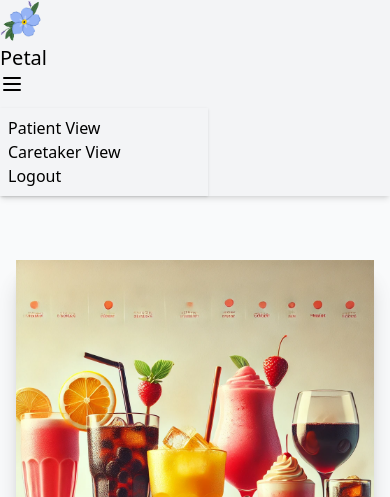
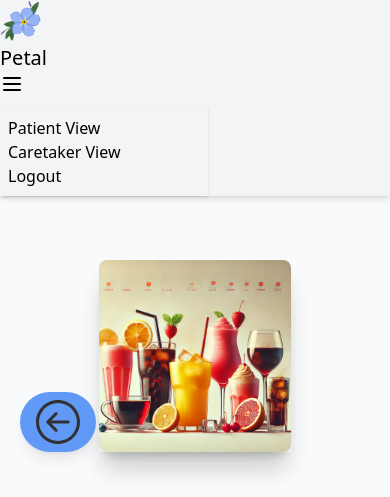
Before and after one commit to sjk7876/brickhack11, a Django app: page /patient/ in a window 390 px wide. Shown: the top 497 px of the page. Run offline with Django 5.2, Linux system fonts and the light colour scheme; data comes from the database, SQL or seed files in the repository; both versions use the stored data as it was after the commit; some libraries are stand-ins or nearby versions.

Commit message:
Fixed sizing images thing and back button overlay

```diff
--- a/core/templates/nodes.html
+++ b/core/templates/nodes.html
@@ -4,13 +4,13 @@
 <section class="flex flex-wrap items-center justify-center gap-4 w-full h-full">
   <button
     onclick="window.history.back()"
-    class = "absolute left-10 top-1/2 transform -translate-y-1/2 bg-blue-500 text-white rounded-full py-2 px-4 hover:bg-blue-600 focus:outline-none focus:ring-2 focus:ring-blue-400"
+    class="absolute left-5 top-1/2 transform -translate-y-1/2 z-[100] bg-blue-500 opacity-80 shadow-lg text-white rounded-full py-2 px-4 hover:bg-blue-600 focus:outline-none focus:ring-2 focus:ring-blue-400"
   >
     <img src="{% static 'core/icons/back-button.svg' %}" alt="Back" class="w-11 h-11" />
   </button>
   {% for node in nodes %} {% if node.children.all|length > 0 %}
   <div
-    class="card bg-base-100 w-96 shadow-xl mx-4 my-4"
+    class="card bg-base-100 shadow-xl mx-4 my-4 w-48 h-48 md:w-72 md:h-72 lg:w-96 lg:h-96"
     id="category-card-{{ forloop.counter }}"
   >
     <div
@@ -18,23 +18,23 @@
       data-tip="{{ node.name }}"
     >
       <a class="w-full h-full" href="{% url 'patient-node' node.id %}">
-        <figure class="rounded-lg shadow-xl">
-          <img src="{{ node.image.url }}" alt="{{ node.name }}" />
+        <figure class="rounded-lg shadow-xl overflow-hidden w-48 h-48 md:w-72 md:h-72 lg:w-96 lg:h-96">
+          <img src="{{ node.image.url }}" alt="{{ node.name }}" class="w-full h-full object-cover" />
         </figure>
       </a>
     </div>
   </div>
   {% else %}
   <div
-    class="card bg-base-100 w-96 shadow-xl mx-4 my-4"
+    class="card bg-base-100 shadow-xl mx-4 my-4 w-48 h-48 md:w-72 md:h-72 lg:w-96 lg:h-96"
     id="single-card-{{ forloop.counter }}"
   >
     <div
       class="tooltip tooltip-primary hover:scale-110 transition-transform duration-300"
       data-tip="{{ node.name }}"
     >
-      <figure class="rounded-lg shadow-xl">
-        <img src="{{ node.image.url }}" alt="{{ node.name }}" />
+      <figure class="rounded-lg shadow-xl overflow-hidden w-48 h-48 md:w-72 md:h-72 lg:w-96 lg:h-96">
+        <img src="{{ node.image.url }}" alt="{{ node.name }}" class="w-full h-full object-cover" />
       </figure>
     </div>
   </div>
--- a/core/views/caregiver_view.py
+++ b/core/views/caregiver_view.py
@@ -17,7 +17,8 @@ def upload(request):
         category_id = request.POST.get('category_id')
         image = request.FILES.get("image")
 
-        Node.objects.create(name=name, parent=category_id, image=image)
+        parent = Node.objects.get(id=category_id) if category_id else None
+        Node.objects.create(name=name, parent=parent, image=image)
     return HttpResponse("good")
 
 def render_word_list_input_box(request):
@@ -47,7 +48,7 @@ def generate_single_image(request):
         generateImage(longer_word, category, word)
         filepath = f"core/static/images/{word}.png"
 
-        Node.objects.create(name=word, parent=category, image=filepath)
+        Node.objects.create(name=word, parent=parent, image=filepath)
     return HttpResponse("good")
 
 def newCat(request):
```
Also changed, not shown: core/static/images/apple.png (added), core/static/images/car keys.png (added), core/static/images/dog.png (added), core/static/images/phone.png (added), db.sqlite3, media/uploads/01_oranges_FinallyHeres-Which-Orange-Came-First-the-Color-or-the-Fruit_691064353_Hxm8aKl.jpg (added), media/uploads/01_oranges_FinallyHeres-Which-Orange-Came-First-the-Color-or-the-Fruit_691064353_QhujO5p.jpg (added).
